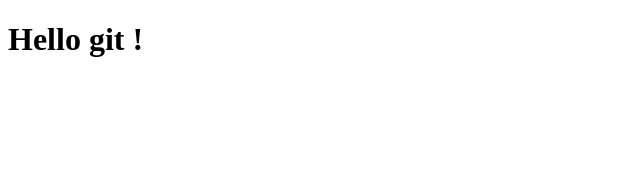
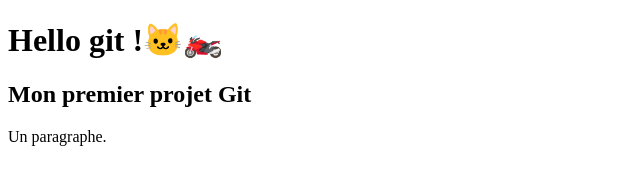
Before and after one commit to Bms1886/git-basic, a plain HTML site: page index.html in a window 1280 px wide. Shown: the whole page, without its empty margins (0-640 px from the left). Drawn offline with Linux system fonts and the light colour scheme.

Commit message:
Mon premier projet git

```diff
--- a/index.html
+++ b/index.html
@@ -1,11 +1,13 @@
 <!DOCTYPE html>
-<html lang="en">
+<html lang="fr">
 <head>
     <meta charset="UTF-8">
     <meta name="viewport" content="width=device-width, initial-scale=1.0">
     <title>Git</title>
 </head>
 <body>
-    <h1>Hello git !</h1>
+    <h1>Hello git !🐱‍🏍</h1>
+    <h2>Mon premier projet Git</h2>
+    <p>Un paragraphe.</p>
 </body>
-</html>
+</htm
```
Also changed, not shown: 1 other file.
